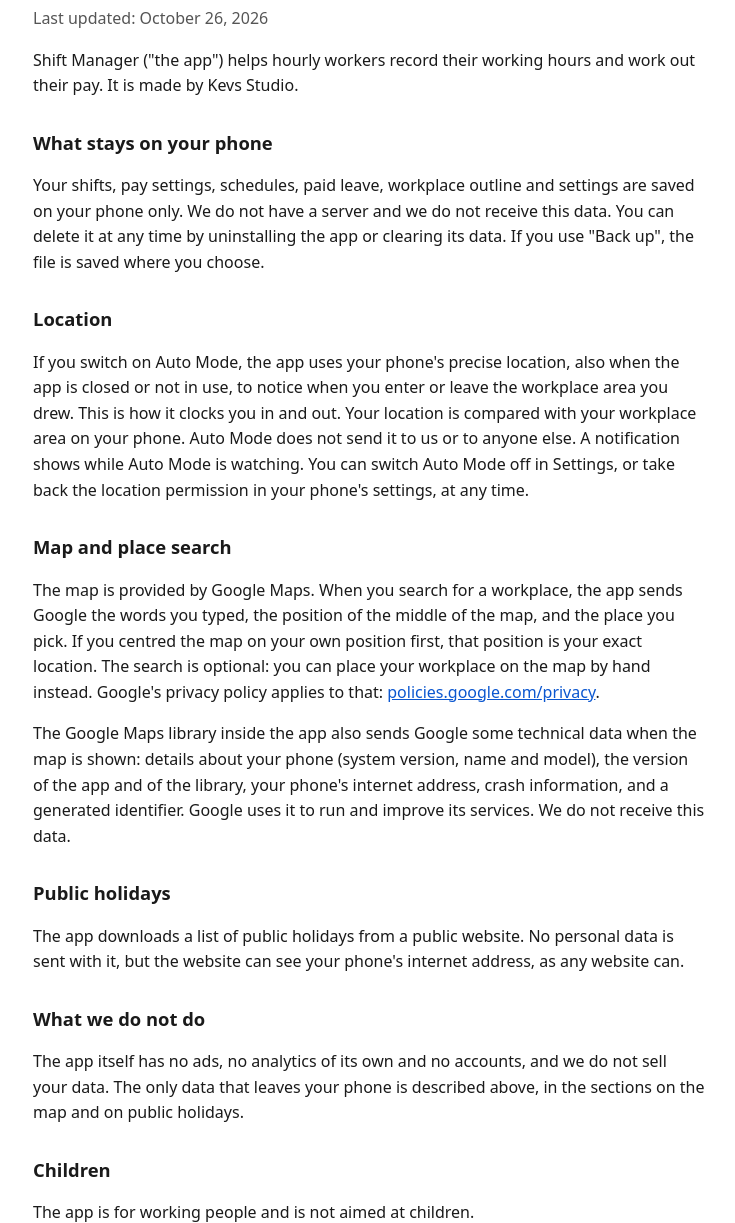
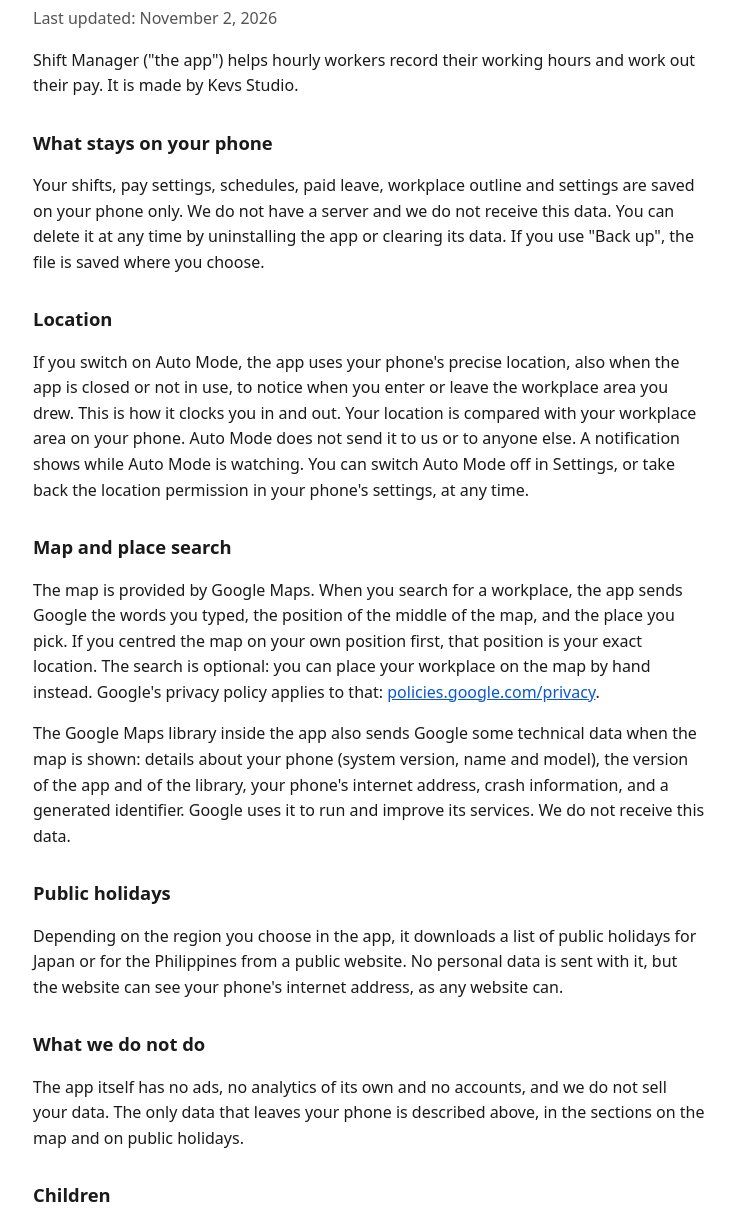
Before and after one commit to tapsilogmsd-sudo/shiftmanager-privacy, a plain HTML site: page index.html in a window 1280 px wide. Shown: the part 80-1303 px from the top of the page, without its empty margins (271-1006 px from the left). Drawn offline with Linux system fonts and the light colour scheme.

Commit message:
Privacy policy: public holidays list can be for Japan or the Philippines (version 2.4)
Co-Authored-By: Claude Sonnet 5.5 <noreply@anthropic.com>

```diff
--- a/index.html
+++ b/index.html
@@ -15,7 +15,7 @@
 </head>
 <body>
 <h1>Shift Manager Privacy Policy</h1>
-<p class="updated">Last updated: October 26, 2026</p>
+<p class="updated">Last updated: November 2, 2026</p>
 
 <p>Shift Manager ("the app") helps hourly workers record their working hours and work out their pay. It is made by Kevs Studio.</p>
 
@@ -30,7 +30,7 @@
 <p>The Google Maps library inside the app also sends Google some technical data when the map is shown: details about your phone (system version, name and model), the version of the app and of the library, your phone's internet address, crash information, and a generated identifier. Google uses it to run and improve its services. We do not receive this data.</p>
 
 <h2>Public holidays</h2>
-<p>The app downloads a list of public holidays from a public website. No personal data is sent with it, but the website can see your phone's internet address, as any website can.</p>
+<p>Depending on the region you choose in the app, it downloads a list of public holidays for Japan or for the Philippines from a public website. No personal data is sent with it, but the website can see your phone's internet address, as any website can.</p>
 
 <h2>What we do not do</h2>
 <p>The app itself has no ads, no analytics of its own and no accounts, and we do not sell your data. The only data that leaves your phone is described above, in the sections on the map and on public holidays.</p>
```
